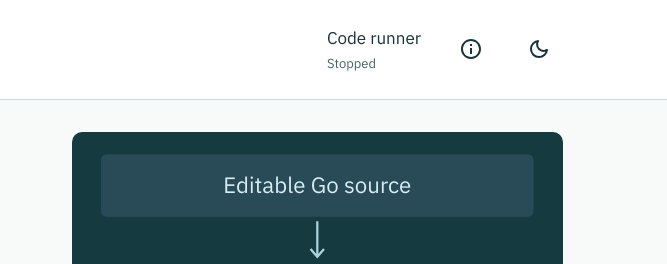
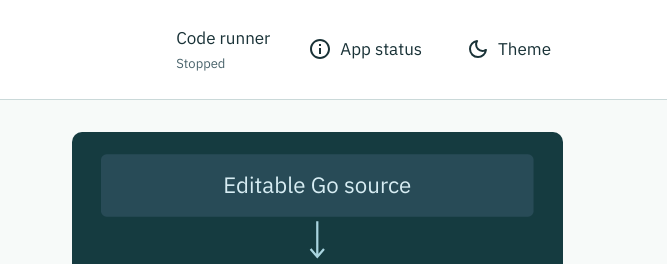
Before and after one commit to snowch/go-foundry, a website: page web/index.html in a window 1280 px wide. Shown: the top 264 px of the page, 613-1280 px from the left. Drawn offline with Linux system fonts and the light colour scheme; no server answers; files whose address does not match are found by name.

Commit message:
Label header actions and document clear course contents

```diff
--- a/web/header-controls.js
+++ b/web/header-controls.js
@@ -155,6 +155,17 @@ export function mountHeaderControls({ statusOnly = false } = {}) {
             : "");
       control.append(visual);
     }
+    let caption = control.querySelector(":scope > .lab-header-label");
+    if (!caption) {
+      caption = document.createElement("span");
+      caption.className = "lab-header-label";
+      caption.setAttribute("data-header-label", "");
+      caption.setAttribute("aria-hidden", "true");
+      control.append(caption);
+    }
+    const captionText =
+      action === "theme" ? "Theme" : statusOnly ? "App status" : "Offline";
+    if (caption.textContent !== captionText) caption.textContent = captionText;
     const label =
       action === "theme"
         ? `Switch to ${resolved() === "dark" ? "light" : "dark"} theme`
--- a/web/style.css
+++ b/web/style.css
@@ -244,21 +244,24 @@ header button.lab-header-control {
   display: inline-flex !important;
   align-items: center !important;
   justify-content: center !important;
-  flex: 0 0 48px !important;
-  width: 48px !important;
-  height: 48px !important;
+  flex: 0 0 auto !important;
+  flex-direction: row !important;
+  width: auto !important;
+  height: auto !important;
   min-width: 48px !important;
   min-height: 48px !important;
-  max-width: 48px !important;
-  padding: 0 !important;
+  max-width: none !important;
+  padding: 8px 12px !important;
   margin: 0;
   border: 0 !important;
-  border-radius: 50% !important;
+  border-radius: 8px !important;
   background: transparent !important;
   color: inherit !important;
-  font-size: 0 !important;
-  line-height: 0 !important;
+  font-size: max(14px, 1em) !important;
+  line-height: 1.4 !important;
   position: relative;
+  box-sizing: border-box;
+  gap: 8px !important;
   cursor: pointer;
   box-shadow: none !important;
   vertical-align: middle;
@@ -277,14 +280,32 @@ header button.lab-header-control:disabled {
   opacity: 0.55;
   cursor: wait;
 }
-header button.lab-header-control > :not(.lab-header-visual) {
+header button.lab-header-control > :not(.lab-header-visual):not(.lab-header-label) {
   display: none !important;
+}
+.lab-header-label {
+  display: inline !important;
+  font: inherit;
+  white-space: nowrap;
+  pointer-events: none;
+}
+header:has(.lab-header-control),
+header:has(.lab-header-control) > div {
+  flex-wrap: wrap;
+  row-gap: 12px;
+}
+header:has(.lab-header-control) :is(nav, .top-actions, .global-nav, .header-actions) {
+  flex-wrap: wrap;
+  min-width: 0;
+  max-width: 100%;
+  row-gap: 8px;
 }
 .lab-header-visual {
   display: inline-flex;
   position: relative;
   width: 24px;
   height: 24px;
+  flex: none;
   pointer-events: none;
 }
 .lab-header-visual > svg {
```
Also changed, not shown: docs/review.md (+15 -0 lines).
